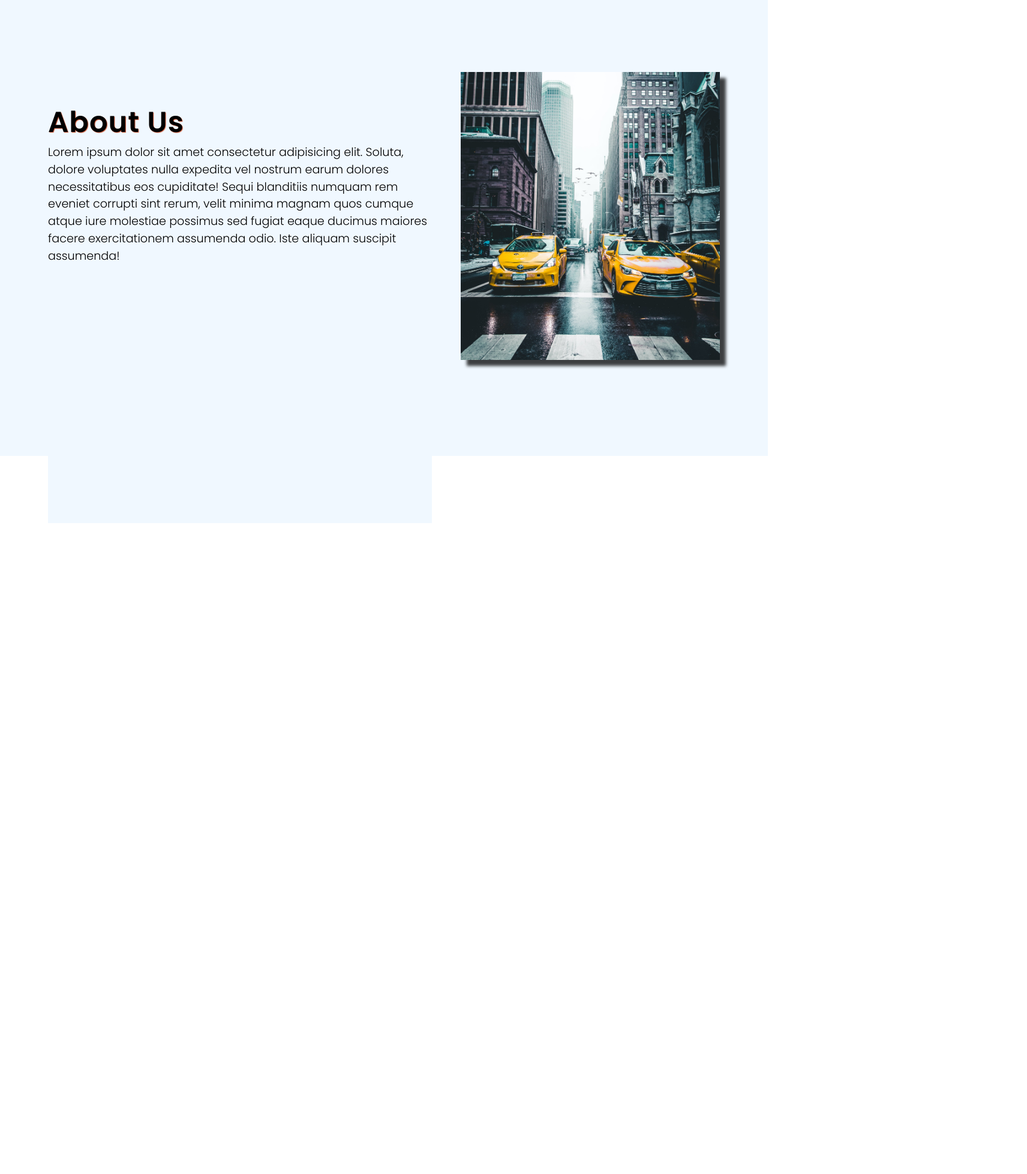
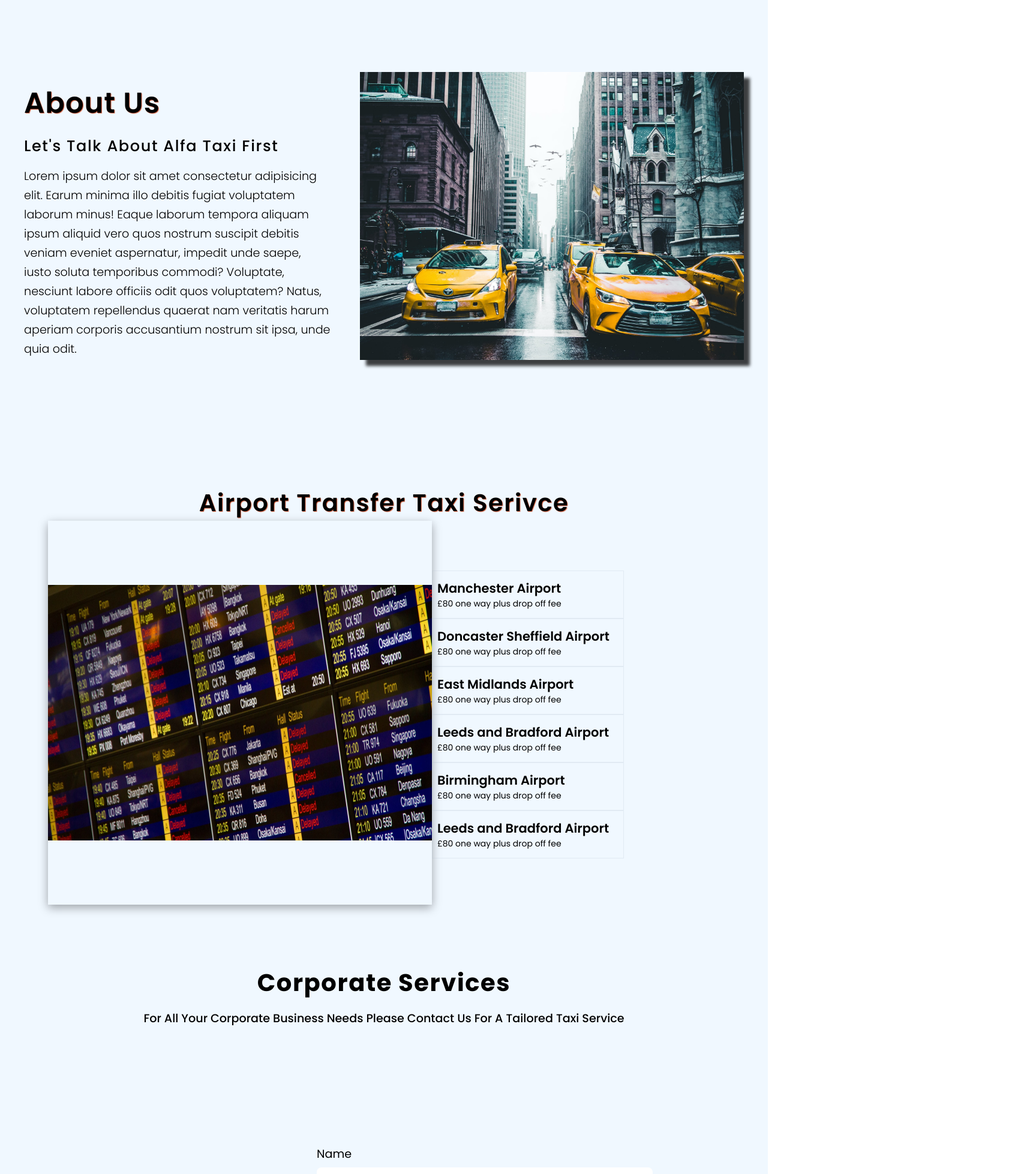
Before and after one commit to wajidkashoo14/react-asus, a React (Create React App) app in the folder script/: page / in a window 1280 px wide. Shown: the part 840-2797 px from the top of the page at 60% size, 1712 px wide, since content can reach past the window. Before the commit the page ends 1880 px from the top, so only its background shows below. Built offline with nearby package versions, Linux system fonts and the light colour scheme.

Commit message:
add few pages

```diff
--- a/script/src/Aboutus.js
+++ b/script/src/Aboutus.js
@@ -6,17 +6,24 @@ function Aboutus() {
     <div className="aboutus">
       <div className="about__info">
         <h1 className="heading__aboutus">about us</h1>
+        <h3 className="heading__secondary">let's talk about alfa taxi first</h3>
         <p className="aboutus-details">
-          Lorem ipsum dolor sit amet consectetur adipisicing elit. Soluta,
-          dolore voluptates nulla expedita vel nostrum earum dolores
-          necessitatibus eos cupiditate! Sequi blanditiis numquam rem eveniet
-          corrupti sint rerum, velit minima magnam quos cumque atque iure
-          molestiae possimus sed fugiat eaque ducimus maiores facere
-          exercitationem assumenda odio. Iste aliquam suscipit assumenda!
+          Lorem ipsum dolor sit amet consectetur adipisicing elit. Earum minima
+          illo debitis fugiat voluptatem laborum minus! Eaque laborum tempora
+          aliquam ipsum aliquid vero quos nostrum suscipit debitis veniam
+          eveniet aspernatur, impedit unde saepe, iusto soluta temporibus
+          commodi? Voluptate, nesciunt labore officiis odit quos voluptatem?
+          Natus, voluptatem repellendus quaerat nam veritatis harum aperiam
+          corporis accusantium nostrum sit ipsa, unde quia odit.
         </p>
       </div>
-
-      <img className="image__aboutus" src={AboutUsImage} alt="about us image" />
+      <figure className="aboutus__figure">
+        <img
+          className="image__aboutus"
+          src={AboutUsImage}
+          alt="about us image"
+        />
+      </figure>
     </div>
   );
 }
--- /dev/null
+++ b/script/src/Airport.js
@@ -0,0 +1,13 @@
+import React from "react";
+import "./airports.css";
+
+function Airport({ airportname, price }) {
+  return (
+    <div className="airport">
+      <h2 className="airport__heading">{airportname}</h2>
+      <p className="airport__price">{price}</p>
+    </div>
+  );
+}
+
+export default Airport;
--- /dev/null
+++ b/script/src/Airports.js
@@ -0,0 +1,47 @@
+import React from "react";
+import "./airports.css";
+import Airport from "./Airport";
+import Arrivals from "./Assets/arrivals.jpg";
+
+function Airports() {
+  return (
+    <div className="airports">
+      <h1 className="airports__primary__heading">
+        airport transfer taxi serivce
+      </h1>
+      <div className="airports__info">
+        <div className="airports__image">
+          <img src={Arrivals} className="airport__image" alt="airport image" />
+        </div>
+        <div className="airports__details">
+          <Airport
+            airportname="Manchester Airport"
+            price=" £80 one way plus drop off fee"
+          />
+          <Airport
+            airportname="Doncaster Sheffield Airport"
+            price="£80 one way plus drop off fee"
+          />
+          <Airport
+            airportname="East Midlands Airport"
+            price="£80 one way plus drop off fee"
+          />
+          <Airport
+            airportname="Leeds and Bradford Airport"
+            price="£80 one way plus drop off fee"
+          />
+          <Airport
+            airportname="Birmingham Airport "
+            price="£80 one way plus drop off fee"
+          />
+          <Airport
+            airportname="Leeds and Bradford Airport"
+            price="£80 one way plus drop off fee"
+          />
+        </div>
+      </div>
+    </div>
+  );
+}
+
+export default Airports;
--- a/script/src/App.js
+++ b/script/src/App.js
@@ -1,6 +1,8 @@
 import Home from "./Home";
 import Navbar from "./Navbar";
 import Aboutus from "./Aboutus";
+import Airports from "./Airports";
+import Form from "./Form";
 
 function App() {
   return (
@@ -8,6 +10,8 @@ function App() {
       <Navbar />
       <Home />
       <Aboutus />
+      <Airports />
+      <Form />
     </>
   );
 }
--- /dev/null
+++ b/script/src/Form.js
@@ -0,0 +1,24 @@
+import React from "react";
+import "./form.css";
+
+function Form() {
+  return (
+    <div className="contact__form">
+      <h1 className="airport__form__heading">corporate services</h1>
+      <h3 className="airport__form__heading__secondary">
+        for all your corporate business needs please contact us for a tailored
+        taxi service
+      </h3>
+      <form className="airport__form">
+        <label>Name</label>
+        <input type="text " placeholder="Name" />
+        <label>Email</label>
+        <input type="email" placeholder="Email" />
+        <label>Message</label>
+        <textarea placeholder="Type your message here"></textarea>
+      </form>
+    </div>
+  );
+}
+
+export default Form;
--- a/script/src/aboutus.css
+++ b/script/src/aboutus.css
@@ -5,7 +5,7 @@
   display: flex;
   justify-content: center;
   align-items: center;
-  padding: 3rem 5rem;
+  padding: 8rem 5rem;
   gap: 3rem;
 }
 .heading__aboutus {
@@ -17,28 +17,34 @@
   font-weight: 600;
   text-shadow: 1px 1px 1px #ce5937;
 }
+
+.heading__secondary {
+  font-size: 1.6rem;
+  text-transform: capitalize;
+  letter-spacing: 0.1rem;
+  font-weight: 500;
+  margin: 1rem 0;
+}
 .about__info {
-  margin-top: 20rem;
+  margin-top: 6rem;
   height: 100vh;
-  width: 50vw;
-  display: grid;
-  place-items: center;
-  width: 50vw;
+  width: 40vw;
   height: 100%;
   background-color: aliceblue;
 }
 .aboutus-details {
   height: 100vh;
-  width: 50vw;
+  width: 40vw;
   font-size: 1.2rem;
   font-weight: 300;
-
+  line-height: 2rem;
   text-align: left;
 }
 
 .image__aboutus {
+  margin-top: 5rem;
   height: 30rem;
-  width: 50rem;
+  width: 40rem;
   background-position: center;
   background-size: cover;
   object-fit: cover;
--- /dev/null
+++ b/script/src/airports.css
@@ -0,0 +1,51 @@
+.airports {
+  height: 100vh;
+  width: 100%;
+  background-color: aliceblue;
+  padding: 3rem 5rem;
+  text-align: center;
+}
+
+.airports__primary__heading {
+  font-size: 2.5rem;
+  text-transform: capitalize;
+  font-weight: 600;
+  letter-spacing: 0.1rem;
+  text-shadow: 1px 1px 1px #ce5937;
+}
+.airports__info {
+  display: flex;
+  justify-content: space-between;
+  align-items: center;
+}
+.airport {
+  width: 20rem;
+  height: 5rem;
+  display: flex;
+  flex-direction: column;
+  justify-content: center;
+  align-items: flex-start;
+  margin-right: 10rem;
+  border: 1px solid #b5c1d142;
+  padding: 0.5rem;
+  transition: all 0.2s;
+}
+.airport:hover {
+  box-shadow: rgba(0, 0, 0, 0.35) 0px 5px 15px;
+}
+.airport__heading {
+  font-weight: 600;
+}
+.aboutus__figure {
+  width: 50rem;
+  height: 40rem;
+}
+
+.airport__image {
+  width: 40rem;
+  height: 40rem;
+  background-position: center;
+  background-size: cover;
+  object-fit: contain;
+  box-shadow: rgba(0, 0, 0, 0.35) 0px 5px 15px;
+}
--- /dev/null
+++ b/script/src/form.css
@@ -0,0 +1,77 @@
+.contact__form {
+  height: 120vh;
+  width: 100%;
+  background-color: aliceblue;
+  text-align: center;
+  padding: 3rem 3rem;
+  margin: 0 auto;
+}
+
+.airport__form {
+  padding: 2rem 0;
+  width: 100%;
+  height: 100vh;
+  display: flex;
+  align-items: flex-start;
+  justify-content: center;
+  flex-direction: column;
+  margin-left: 30rem;
+}
+
+.airport__form label {
+  font-size: 1.2rem;
+  text-align: left;
+  padding: 0.5rem 0;
+}
+.airport__form input {
+  width: 35rem;
+  height: 2.5rem;
+  border: none;
+  outline: none;
+  border-bottom: 1px solid #96a7bd;
+  border-radius: 0.5rem;
+}
+
+.airport__form input::placeholder {
+  font-family: poppins, sans-serif;
+  font-size: 0.8rem;
+  padding-left: 0.5rem;
+  color: #96a7bd;
+}
+.airport__form input:focus {
+  padding-left: 0.5rem;
+}
+
+.airport__form textarea {
+  width: 35rem;
+  height: 15rem;
+  border: none;
+  outline: none;
+  border-bottom: 1px solid #96a7bd;
+  border-radius: 0.5rem;
+}
+
+.airport__form textarea::placeholder {
+  font-family: poppins, sans-serif;
+  font-size: 0.8rem;
+  padding-left: 0.5rem;
+  padding-top: 0.5rem;
+  color: #96a7bd;
+}
+.airport__form textarea:focus {
+  padding-left: 0.5rem;
+  margin-top: 0.5rem;
+}
+
+.airport__form__heading {
+  font-size: 2.5rem;
+  letter-spacing: 0.1rem;
+  text-transform: capitalize;
+}
+
+.airport__form__heading__secondary {
+  padding: 1rem 0;
+  font-size: 1.2rem;
+  font-weight: 500;
+  text-transform: capitalize;
+}
```
Also changed, not shown: script/src/Assets/arrivals.jpg (added).
